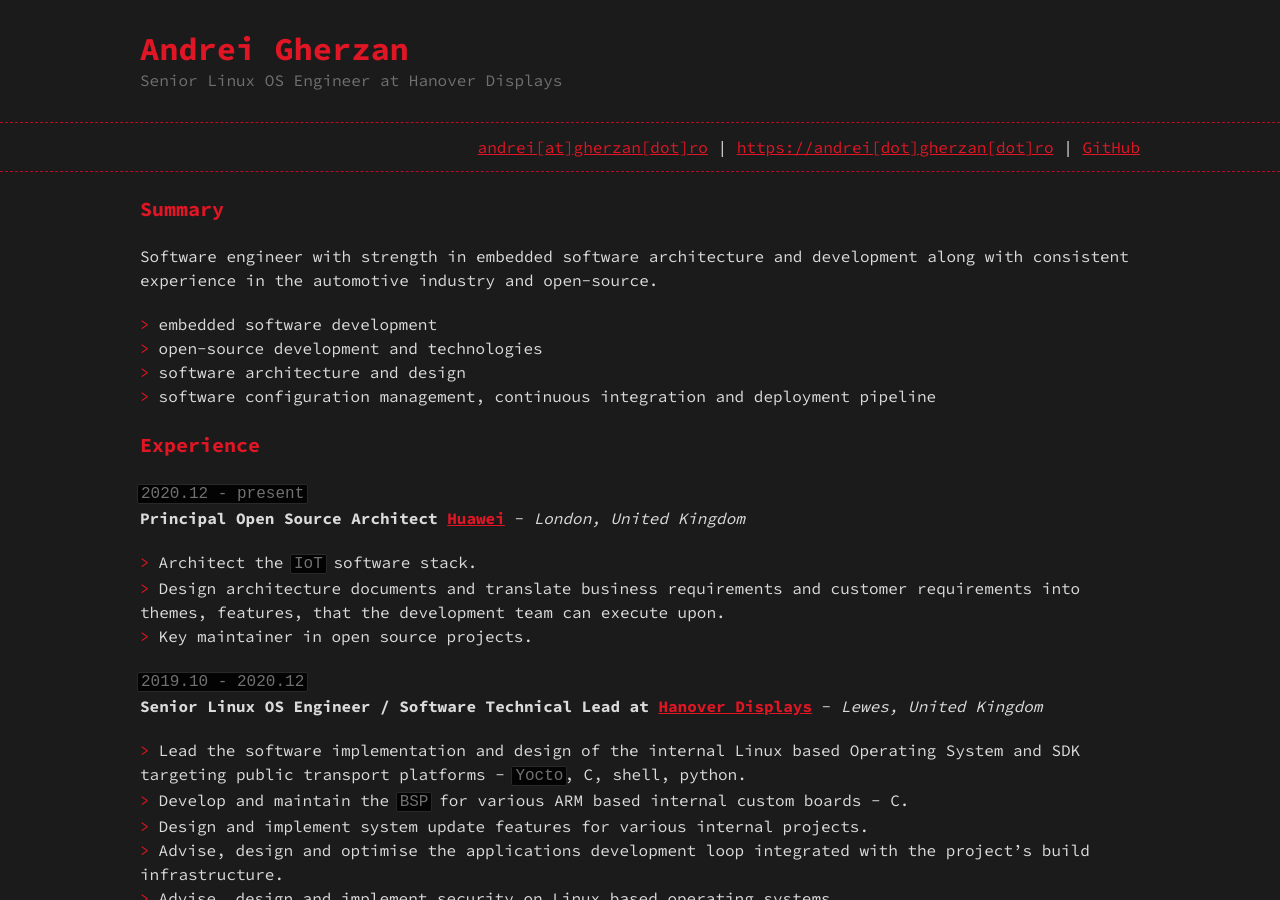
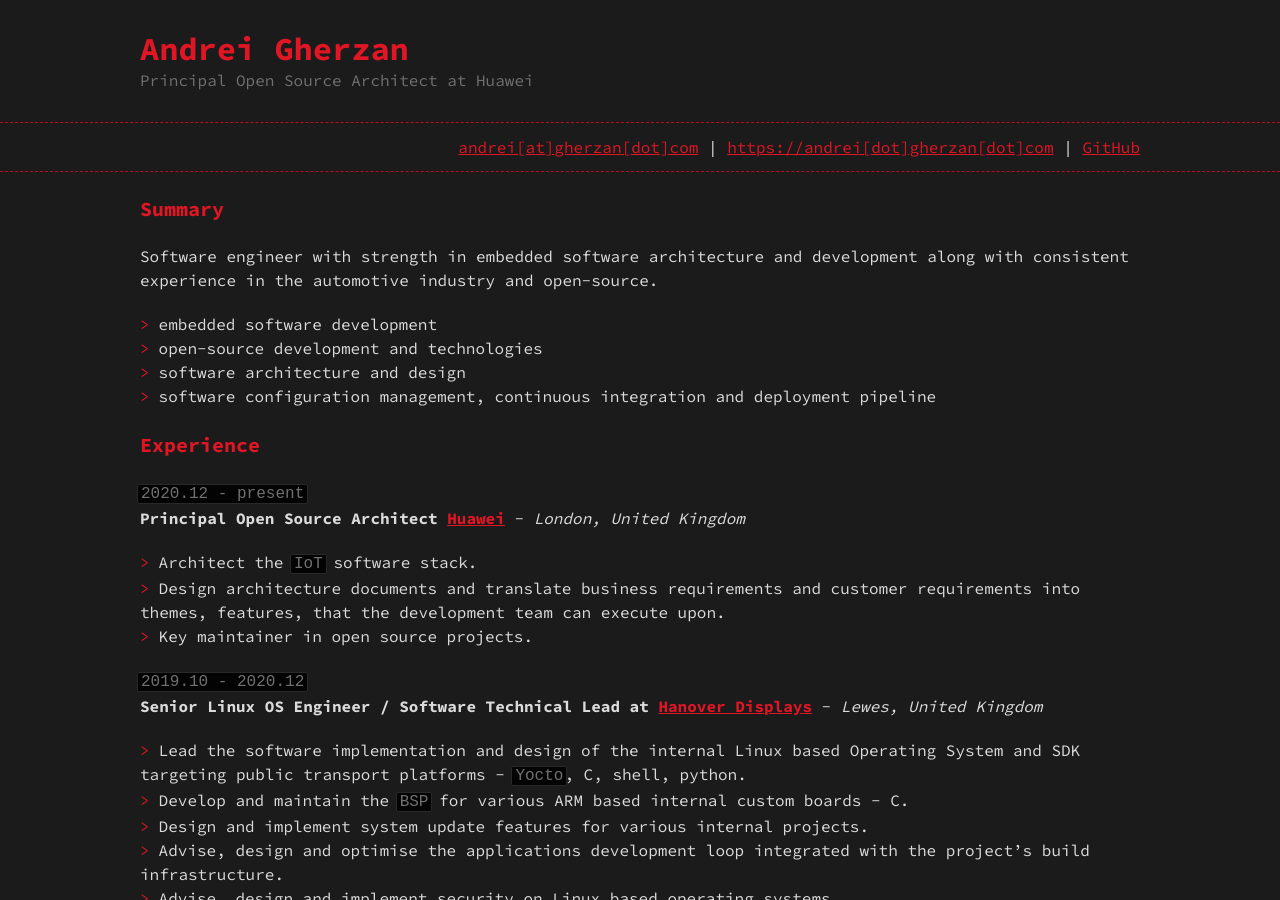
Before and after one commit to agherzan/andrei.gherzan.com, a Jekyll site: the page built from cv.md, in a window 1280 px wide and 900 px high. Built offline with Jekyll 4.4.1, drawn with Linux system fonts in a browser that asks for light colours.

Commit message:
Move to com
Signed-off-by: Andrei Gherzan <andrei@gherzan.ro>

```diff
--- a/Gemfile
+++ b/Gemfile
@@ -6,3 +6,4 @@ gemspec
 gem 'jekyll-feed'
 gem 'jekyll-seo-tag'
 gem 'jekyll-redirect-from'
+gem "kramdown-parser-gfm"
--- a/_includes/footer.html
+++ b/_includes/footer.html
@@ -3,10 +3,10 @@
 	{% if page.title == "/ceevee" %}
 	{% else %}
 	<div class="container">
-		<small>Typo, issue or outdated info? Shoot me a pull request on <a href=https://github.com/agherzan/andrei.gherzan.ro>GitHub</a>.</small>
+		<small>Typo, issue or outdated info? Shoot me a pull request on <a href=https://github.com/agherzan/andrei.gherzan.com>GitHub</a>.</small>
 	</div>
 	<div class="container">
-		<small>(c) 2019 - Under <a href=https://opensource.org/licenses/MIT>MIT License</a> | <a href=/feed.xml>Atom Feed</a></small>
+		<small>(c) 2020 - Under <a href=https://opensource.org/licenses/MIT>MIT License</a> | <a href=/feed.xml>Atom Feed</a></small>
 	</div>
 	{% endif %}
 </footer>
--- a/_includes/header.html
+++ b/_includes/header.html
@@ -6,7 +6,7 @@
 				<a href=/>Andrei Gherzan</a>
 			</div>
 			<div class="site-subtitle">
-				Senior Linux OS Engineer at <a href=https://www.hanoverdisplays.com/>Hanover Displays</a>
+				Principal Open Source Architect at <a href=https://www.huawei.com/>Huawei</a>
 			</div>
 		{% else %}
 			<div class="site-title">
@@ -22,7 +22,7 @@
 		<div class="container menu">
 			<ul>
 				{% if page.title == "/ceevee" %}
-					<a href="mailto:andrei@gherzan.ro">andrei[at]gherzan[dot]ro</a> | <a href="https://andrei.gherzan.ro">https://andrei[dot]gherzan[dot]ro</a    > | <a href="https://github.com/agherzan">GitHub</a>
+					<a href="mailto:andrei@gherzan.com">andrei[at]gherzan[dot]com</a> | <a href="https://andrei.gherzan.com">https://andrei[dot]gherzan[dot]com</a    > | <a href="https://github.com/agherzan">GitHub</a>
 				{% else %}
 					{%- for path in page_paths -%}
 						{%- assign my_page = site.pages | where: "path", path | first -%}
```
Also changed, not shown: contact.md (+1 -1 lines).
